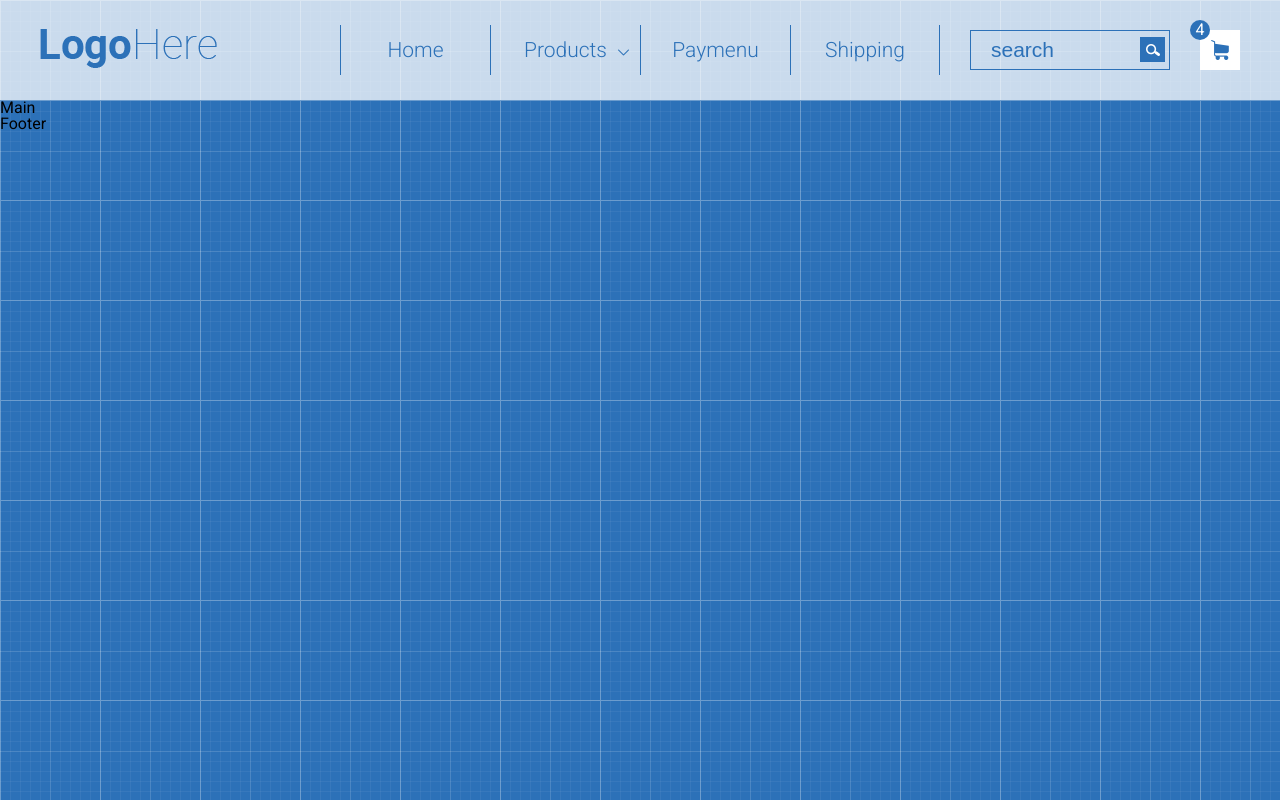
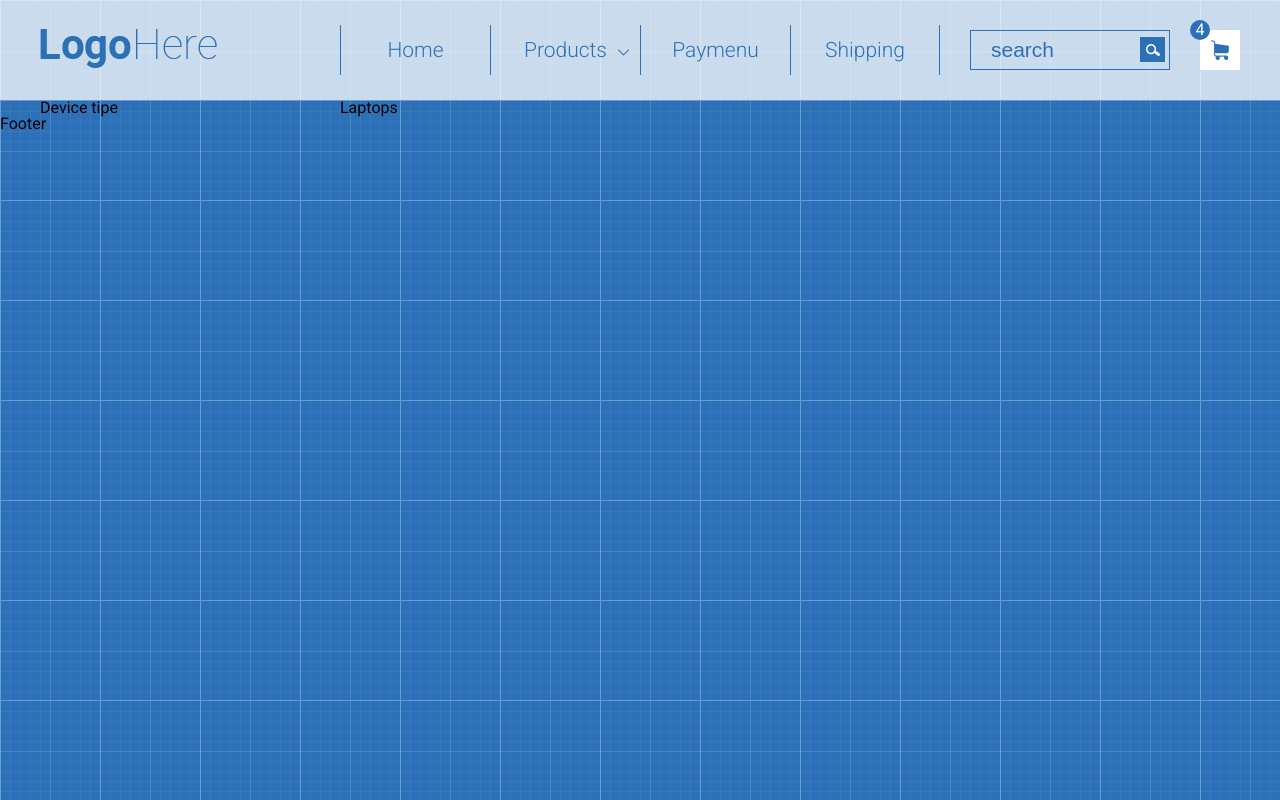
Before and after one commit to Vasyltsiun/ShopProject, a plain HTML site: page index.html in a window 1280 px wide. Drawn offline with Linux system fonts and the light colour scheme.

Commit message:
added col-9 and style too main

```diff
--- a/index.html
+++ b/index.html
@@ -58,7 +58,10 @@
         </div>
       </div>
     </header>
-    <main class="main">Main</main>
+    <main class="main">
+      <div class="col-3">Device tipe</div>
+      <div class="col-9">Laptops</div>
+    </main>
     <footer class="footer">Footer</footer>
   </body>
 </html>
--- a/style.css
+++ b/style.css
@@ -29,11 +29,21 @@ body {
     flex: 0 0 50%;
     max-width: 50%;
 }
+.col-9 {
+    flex: 0 0 75%;
+    max-width: 75%;
+}
 .header {
     height: 100px;
     background-color: rgba(255, 255, 255   , 0.75);
     display: flex;
     align-items: center;
+}
+.main {
+    display: flex;
+    align-items: center;
+    width: 1200px;
+    margin: 0 auto;
 }
 .menu {
     display: flex;
```
